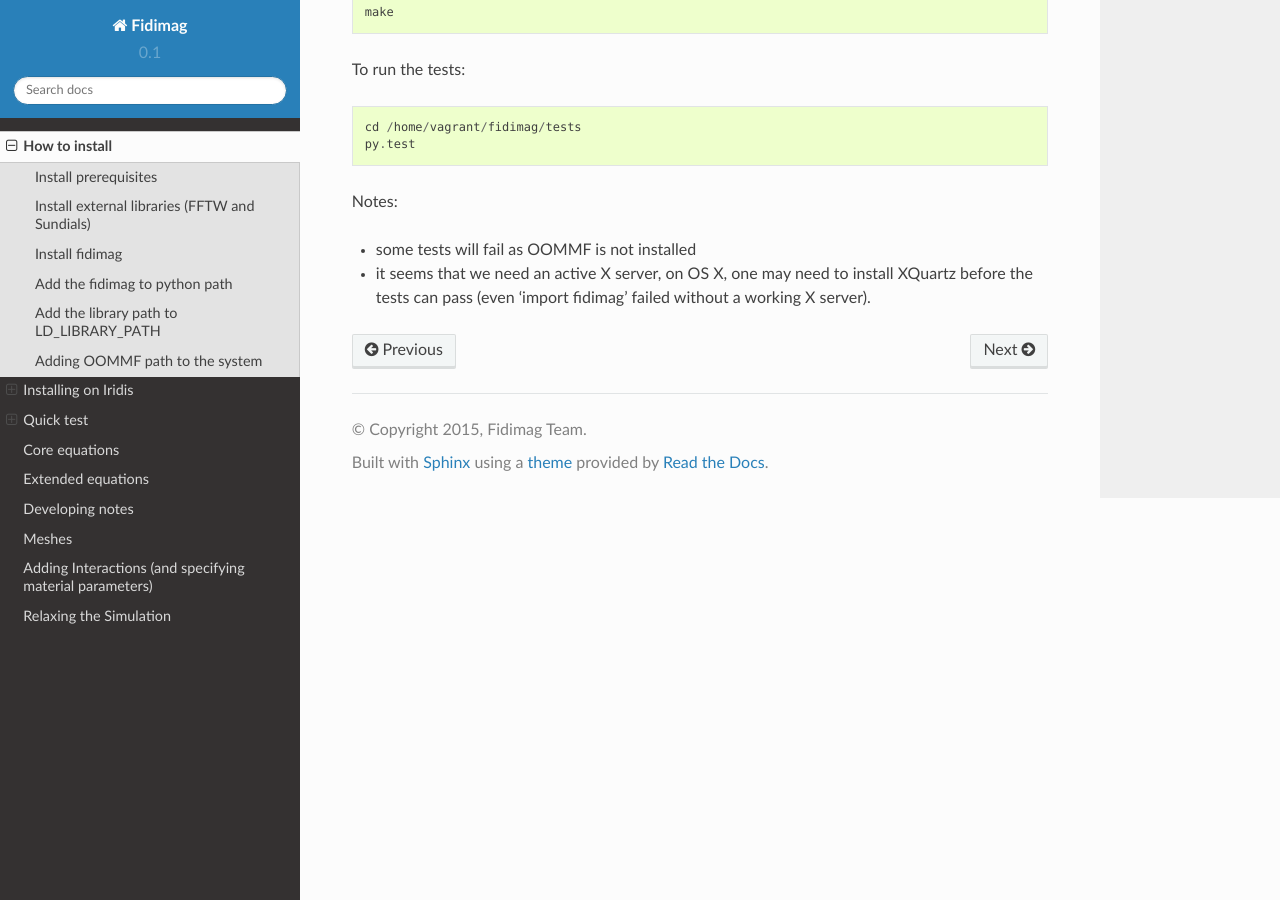
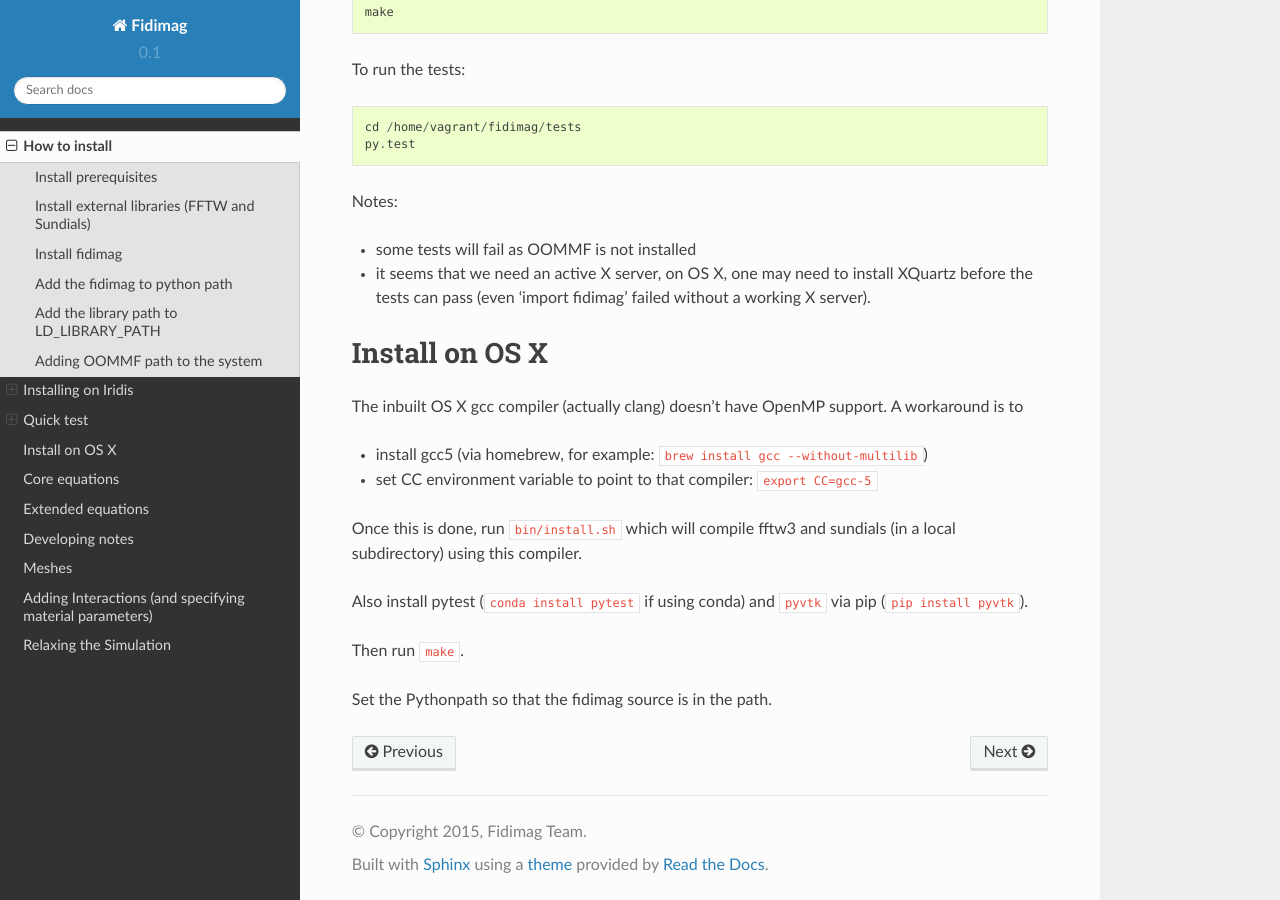
Before and after one commit to computationalmodelling/fidimag, a Sphinx documentation site: the page built from doc/install.rst, in a window 1280 px wide and 900 px high, scrolled down 3503 px. Built offline with Sphinx 7.4.7 and the Read the Docs theme 2.0.0, drawn with Linux system fonts in a browser that asks for light colours; formulas are drawn with MathJax 3.

Commit message:
Add (raw) notes for installation on OS X.
The file needs tidying up; there is likely to be repitition.

```diff
--- a/doc/install.rst
+++ b/doc/install.rst
@@ -1,5 +1,3 @@
-
-
 How to install
 ===============
 
@@ -164,3 +162,22 @@ Notes:
 - it seems that we need an active X server, on OS X, one may need to
   install XQuartz before the tests can pass (even 'import fidimag'
   failed without a working X server).
+
+Install on OS X
+===============
+
+The inbuilt OS X gcc compiler (actually clang) doesn't have OpenMP support. A workaround is to
+
+- install gcc5 (via homebrew, for example: ``brew install gcc --without-multilib``)
+- set CC environment variable to point to that compiler: ``export CC=gcc-5``
+
+
+Once this is done, run ``bin/install.sh`` which will compile fftw3 and
+sundials (in a local subdirectory) using this compiler.
+
+Also install pytest (``conda install pytest`` if using conda) and
+``pyvtk`` via pip (``pip install pyvtk``).
+
+Then run ``make``.
+
+Set the Pythonpath so that the fidimag source is in the path.
```
